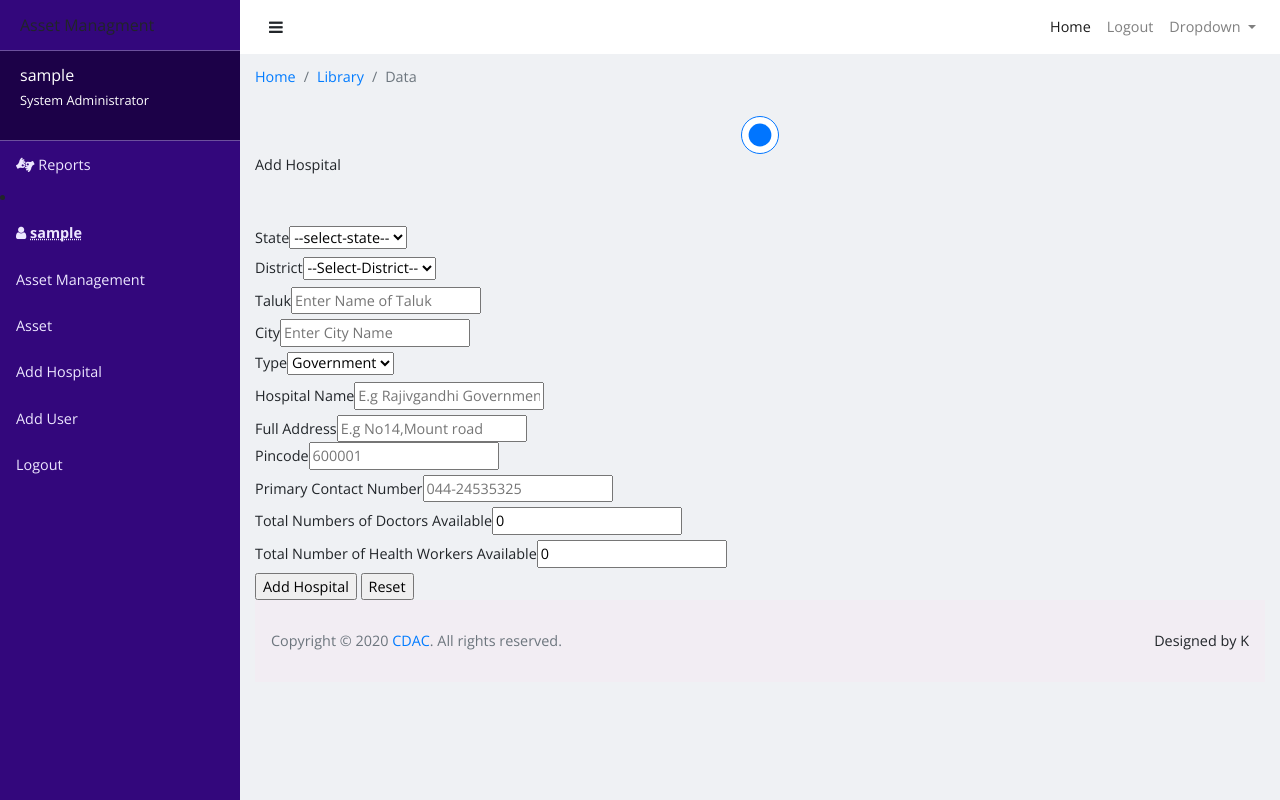
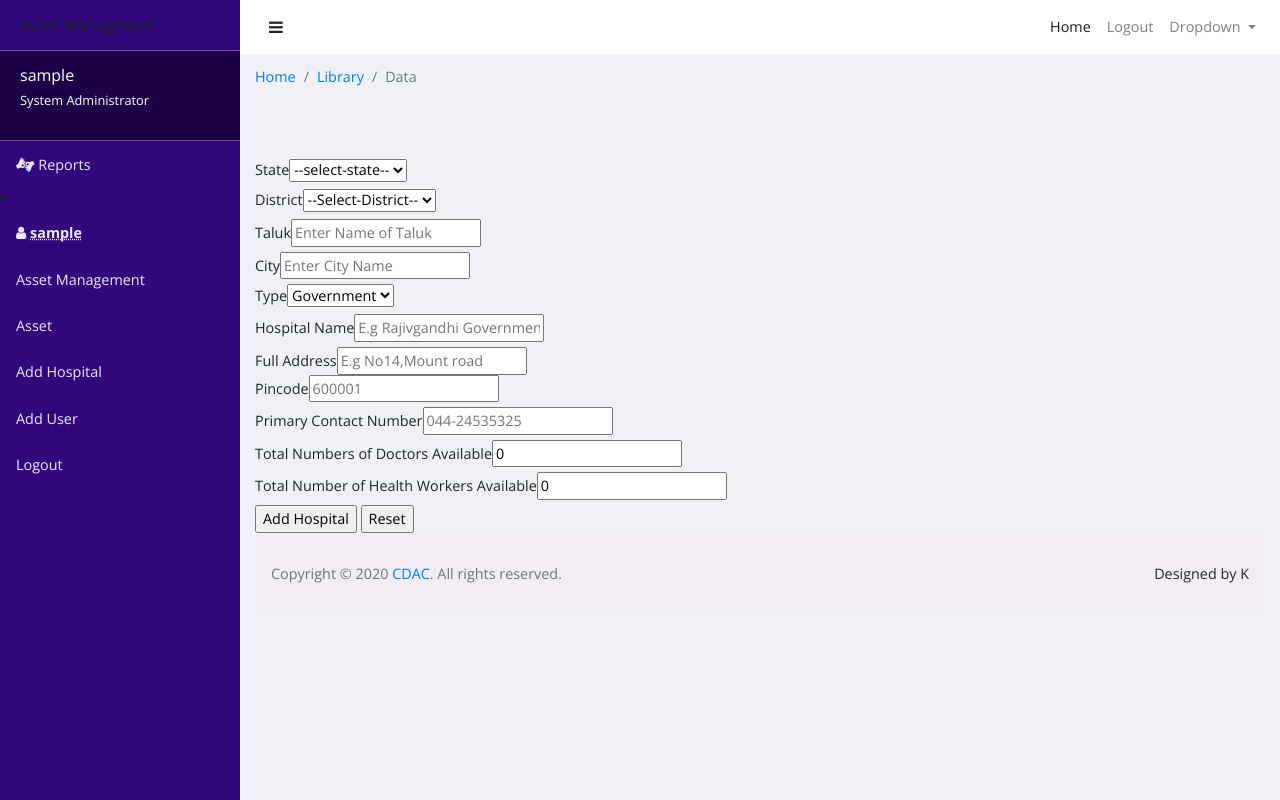
Before and after one commit to gokuls/covidassetmgt, a Django app: page /addhospitaltemp in a window 1280 px wide. Run offline with Django 3.2, Linux system fonts and the light colour scheme; the visitor is signed in with stand-in values (Sample User, id 1); data comes from the database, SQL or seed files in the repository; data that the repository does not hold is empty; some libraries are stand-ins or nearby versions.

Commit message:
To hide radio buttons in add_hospital.html file

```diff
--- a/covidasset/assetmgt/templates/assetmgt/add_hospital.html
+++ b/covidasset/assetmgt/templates/assetmgt/add_hospital.html
@@ -11,9 +11,9 @@
 </ul>
 {% endif %}
 			<div> <!-- for radio group-->
-				<input type="radio" id="single" class="form-control" name="hospitaldata" value="1"><label for="single">Add Hospital</label>
 				{% if usr.adminstate > 0 %}
-				<input type="radio" id="multiple" class="form-control" name="hospitaldata" value="0"><label for="multiple">Upload Hospital Data</label>
+				<input type="radio" id="single"  name="hospitaldata" value="1"><label for="single">Add Hospital</label>
+				<input type="radio" id="multiple" name="hospitaldata" value="0"><label for="multiple">Upload Hospital Data</label>
 				<a class="btn btn-success"href="{% url 'gethospitalsample' %}" download >Sample CSV File</a>
 				{% endif %}
 			</div>
```
